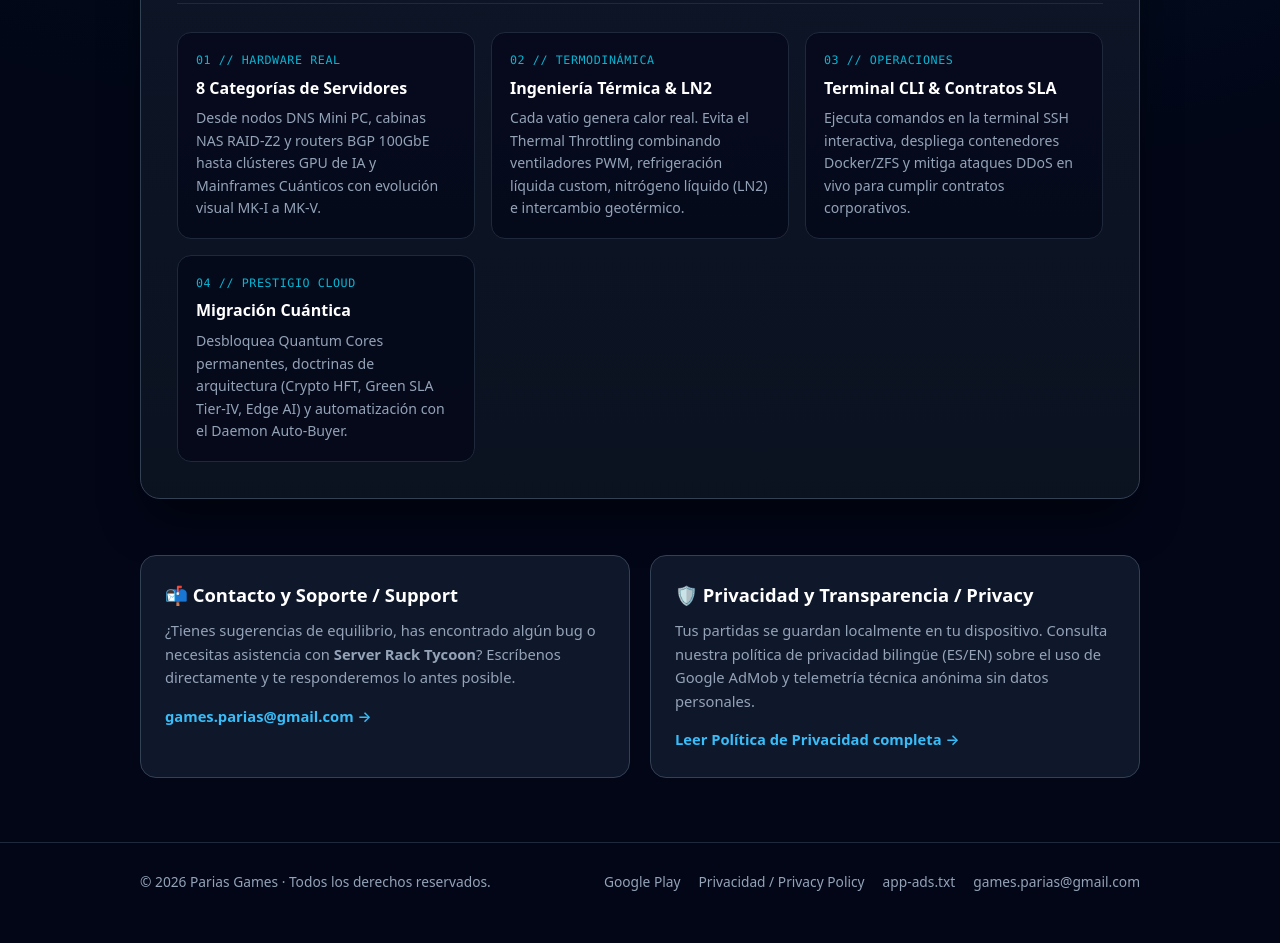
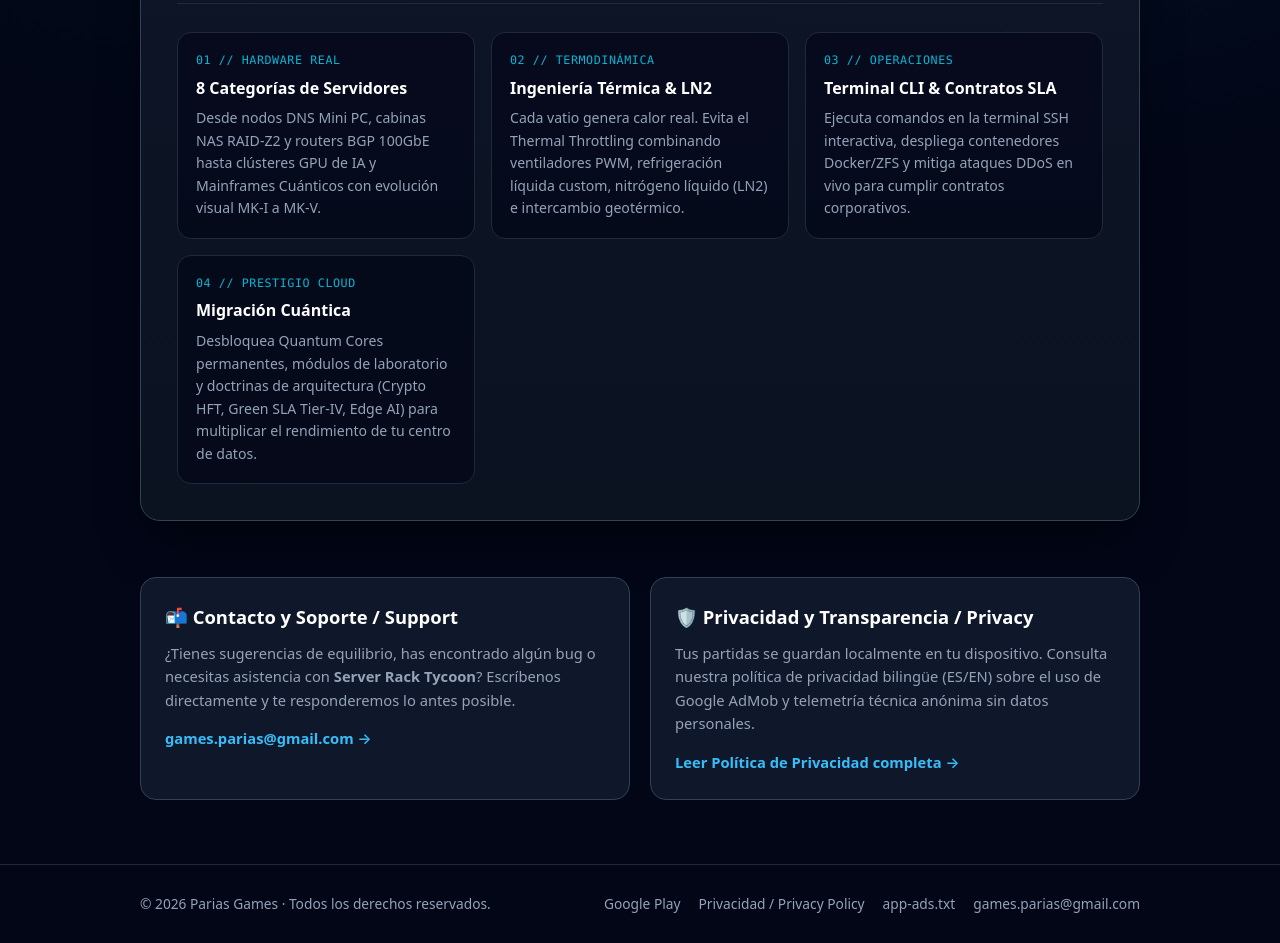
Before and after one commit to ayesito/ayesito.github.io, a plain HTML site: page index.html in a window 1280 px wide. Shown: the part 783-1726 px from the top of the page. Before the commit the page ends 1704 px from the top, so only its background shows below. Drawn offline with Linux system fonts and the light colour scheme.

Commit message:
chore: remove Auto-Buyer mention from index.html for v1.1.0 alignment
Co-authored-by: OpenBot <335604065+openbotgit[bot]@users.noreply.github.com>

```diff
--- a/index.html
+++ b/index.html
@@ -402,7 +402,7 @@
                 <div class="feature-item">
                     <span class="feature-label">04 // Prestigio Cloud</span>
                     <h3>Migración Cuántica</h3>
-                    <p>Desbloquea Quantum Cores permanentes, doctrinas de arquitectura (Crypto HFT, Green SLA Tier-IV, Edge AI) y automatización con el Daemon Auto-Buyer.</p>
+                    <p>Desbloquea Quantum Cores permanentes, módulos de laboratorio y doctrinas de arquitectura (Crypto HFT, Green SLA Tier-IV, Edge AI) para multiplicar el rendimiento de tu centro de datos.</p>
                 </div>
             </div>
         </section>
```
